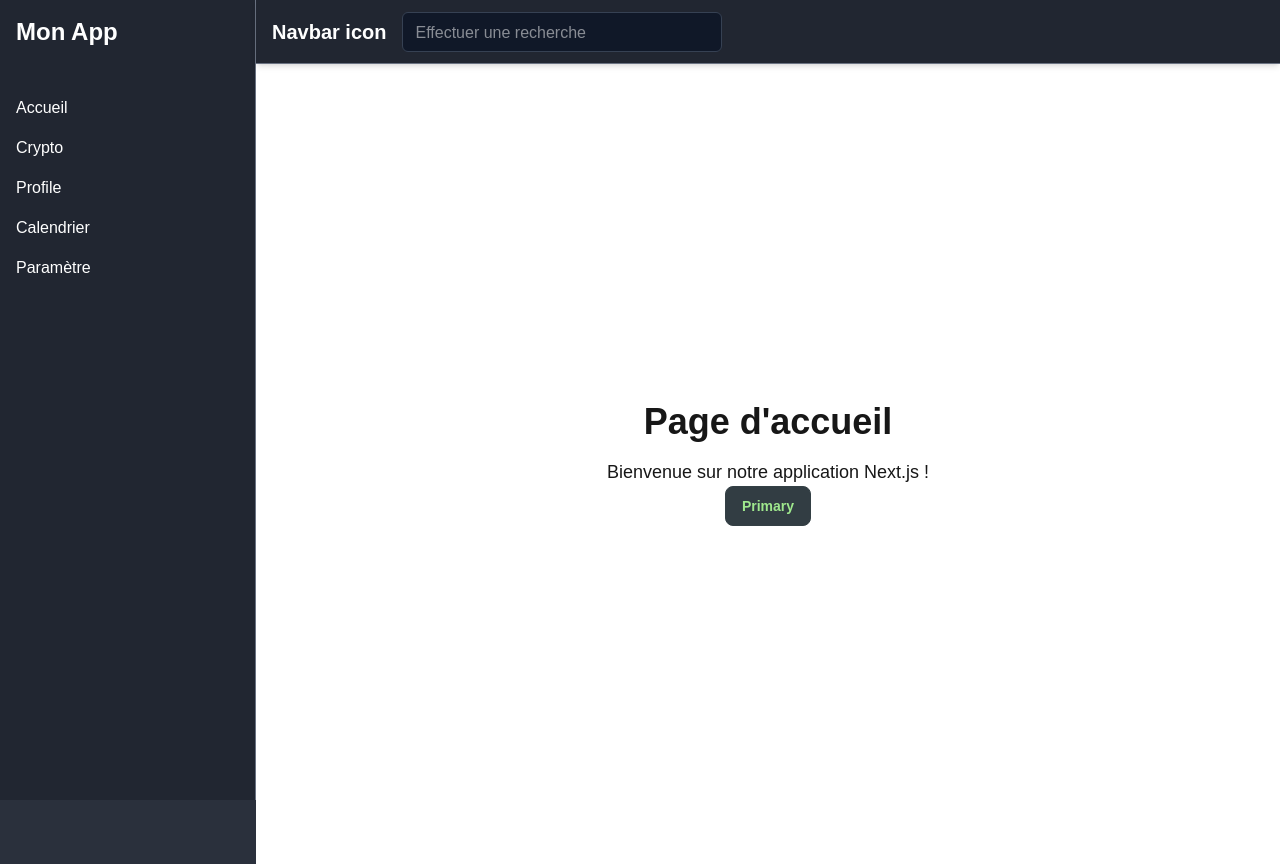
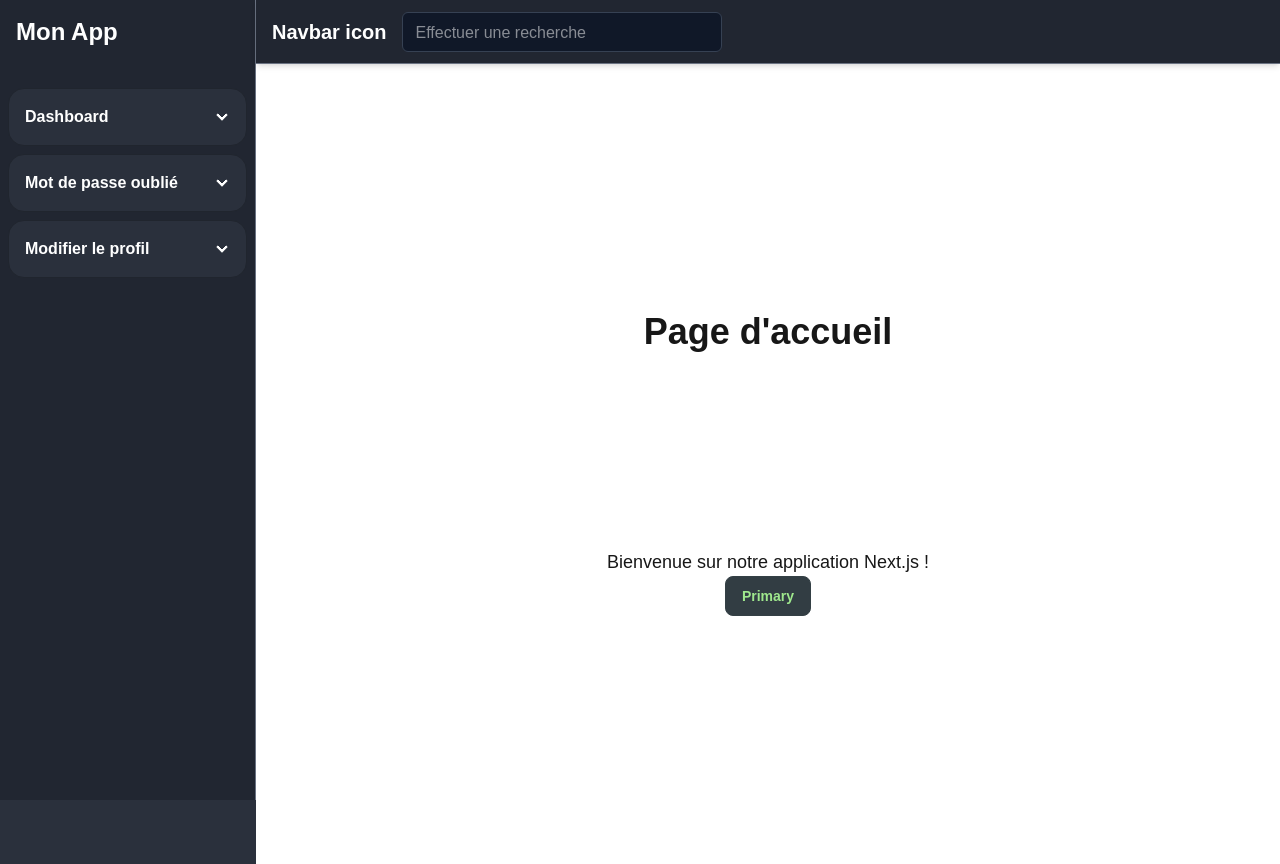
Before and after one commit to TISEPSE/Dashboard, a Next.js app: page / in a window 1280 px wide. Built offline with nearby package versions, Linux system fonts and the light colour scheme.

Commit message:
teste daisyui

```diff
--- /dev/null
+++ b/src/app/components/connect.jsx
@@ -0,0 +1,3 @@
+export default function Connect() {
+
+}
--- a/src/app/components/navbar.jsx
+++ b/src/app/components/navbar.jsx
@@ -1,18 +1,61 @@
-//=========Navbar a gauche de la page=========//
-"use client";
-import Link from "next/link";
+//=========Navbar avec collapses intégrés=========//
+"use client"
+import Link from "next/link"
 
 export default function Navbar() {
   return (
-    <div className="h-screen w-64 fixed top-0 left-0 bg-[#212631] text-white flex flex-col border-r-1 border-gray-500 z-50">
+    <div className="h-screen w-64 fixed top-0 left-0 bg-[#212631] text-white flex flex-col border-r border-gray-500 z-50 overflow-y-auto">
       <h1 className="text-2xl font-bold mb-4 p-4">Mon App</h1>
-      <nav className="flex flex-col gap-4 p-4">
-        <Link href="/" className="hover:text-gray-300">Accueil</Link>
-        <Link href="/Dashboard/Crypto" className="hover:text-gray-300">Crypto</Link>
-        <Link href="/Dashboard/Profile">Profile</Link>
-        <Link href="/Dashboard/Calendrier">Calendrier</Link>
-        <Link href="/Dashboard/Parametre" className="hover:text-gray-300">Paramètre</Link>
+      <nav className="flex flex-col gap-4 p-2">
+        <div className="flex flex-col gap-2">
+          <div className="collapse collapse-arrow bg-base-100 border border-base-300 text-white">
+            <input type="checkbox" />
+            <div className="collapse-title font-semibold">Dashboard</div>
+            <div className="collapse-content text-sm flex flex-col gap-2">
+              <Link href="/" className="hover:text-gray-300">
+                Accueil
+              </Link>
+              <Link href="/Dashboard/Crypto" className="hover:text-gray-300">
+                Crypto
+              </Link>
+              <Link href="/Dashboard/Profile" className="hover:text-gray-300">
+                Profile
+              </Link>
+              <Link
+                href="/Dashboard/Calendrier"
+                className="hover:text-gray-300"
+              >
+                Calendrier
+              </Link>
+              <Link href="/Dashboard/Parametre" className="hover:text-gray-300">
+                Paramètre
+              </Link>
+            </div>
+          </div>
+
+          <div className="collapse collapse-arrow bg-base-100 border border-base-300 text-white">
+            <input type="checkbox" />
+            <div className="collapse-title font-semibold">
+              Mot de passe oublié
+            </div>
+            <div className="collapse-content text-sm">
+              Clique sur "Forgot Password" à la connexion et suis les
+              instructions.
+            </div>
+          </div>
+
+          <div className="collapse collapse-arrow bg-base-100 border border-base-300 text-white">
+            <input type="checkbox" />
+            <div className="collapse-title font-semibold">
+              Modifier le profil
+            </div>
+            <div className="collapse-content text-sm">
+              Va dans "Mon Compte" "Modifier le profil" pour faire les
+              changements.
+            </div>
+          </div>
+        </div>
       </nav>
     </div>
-  );
+  )
 }
--- a/src/app/page.jsx
+++ b/src/app/page.jsx
@@ -3,7 +3,7 @@
 export default function Home() {
   return (
     <div className="flex flex-col items-center justify-center min-h-screen">
-      <h1 className="text-4xl font-bold">Page d'accueil</h1>
+      <h1 className="text-4xl font-bold mb-[5em]">Page d'accueil</h1>
       <p className="mt-4 text-lg">Bienvenue sur notre application Next.js !</p>
       <button className="btn btn-soft btn-primary">Primary</button>
     </div>
```
